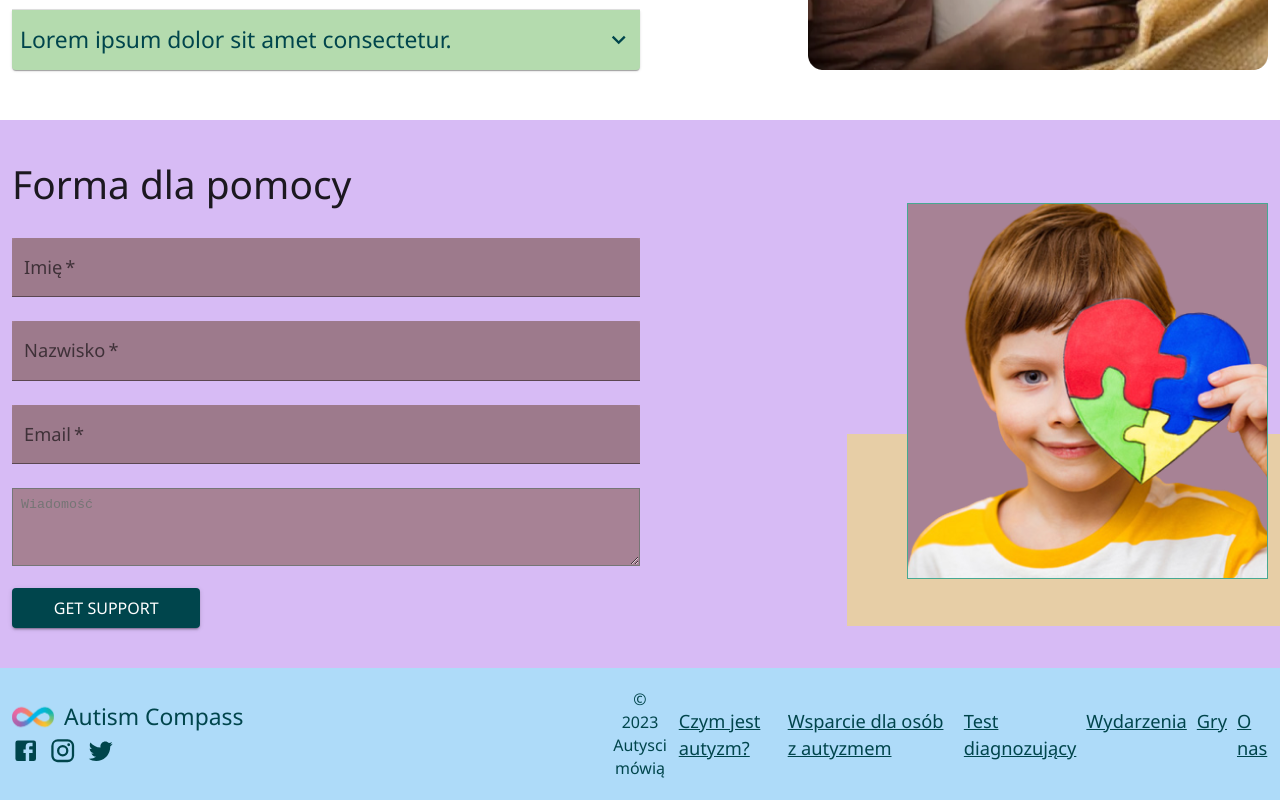
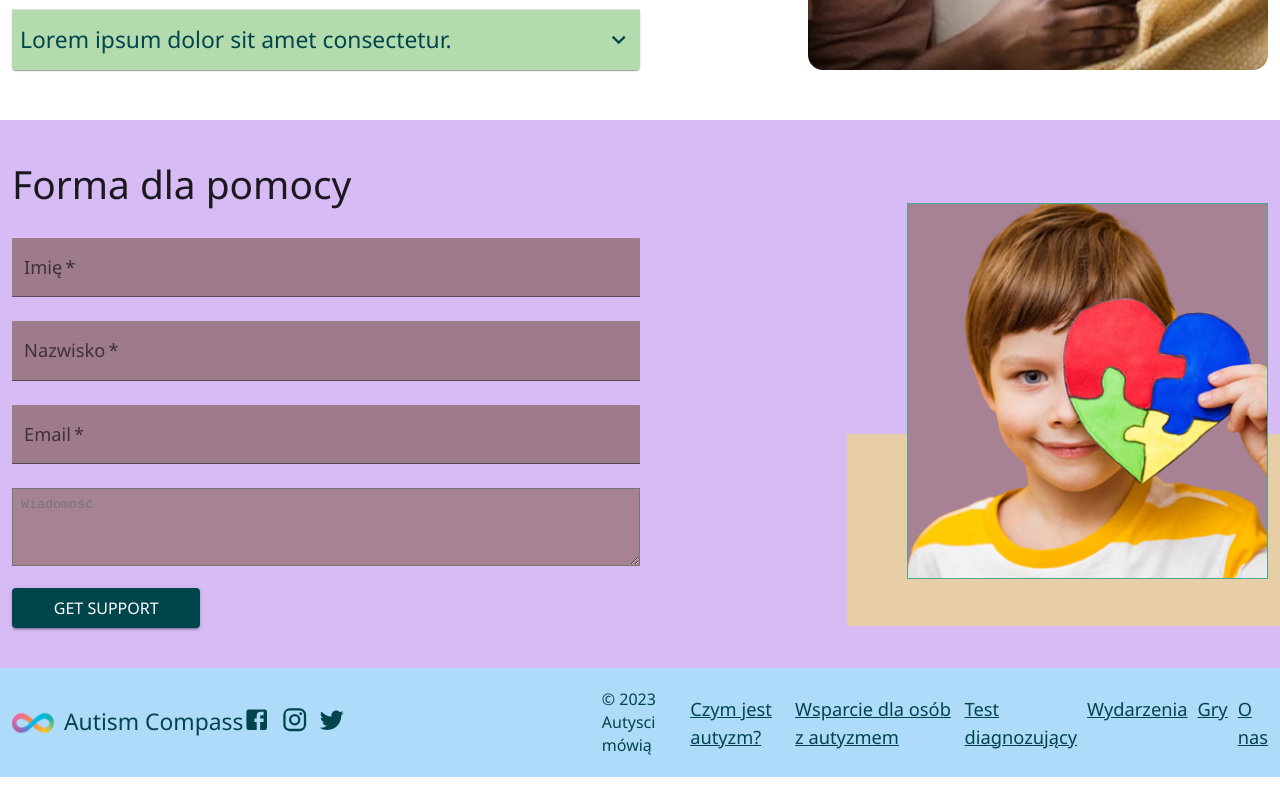
Before and after one commit to Mazurkevichvs/AutismCompass, a React (Vite) app in the folder ui/: page / in a window 1280 px wide. Shown: the part 3060-3860 px from the top of the page. After the commit the page ends 3837 px from the top, so only its background shows below. Built offline with nearby package versions, Linux system fonts and the light colour scheme.

Commit message:
minor footer changes

```diff
--- a/ui/src/components/Footer/Footer.tsx
+++ b/ui/src/components/Footer/Footer.tsx
@@ -18,7 +18,7 @@ const Footer: React.FC = () => {
         justifyContent: 'space-between',
       }}
     >
-      <Container maxWidth="xl">
+      <Container maxWidth="xl" sx={{display: 'flex'}}>
         <Box display="flex" alignItems="center">
           <img
             src="img/main_icon.png"
@@ -40,7 +40,7 @@ const Footer: React.FC = () => {
           </Link>
         </Box>
       </Container>
-      <Typography variant="body2" sx={{ flex: '1', textAlign: 'center' }}>
+      <Typography variant="body2" >
         © 2023 Autysci mówią
       </Typography>
       <Container maxWidth="lg">
```
